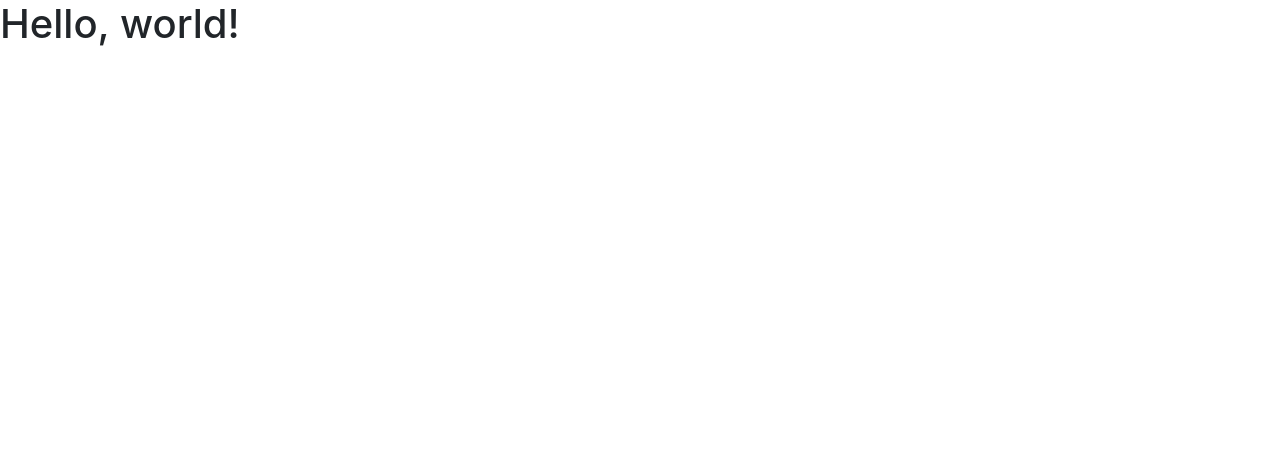
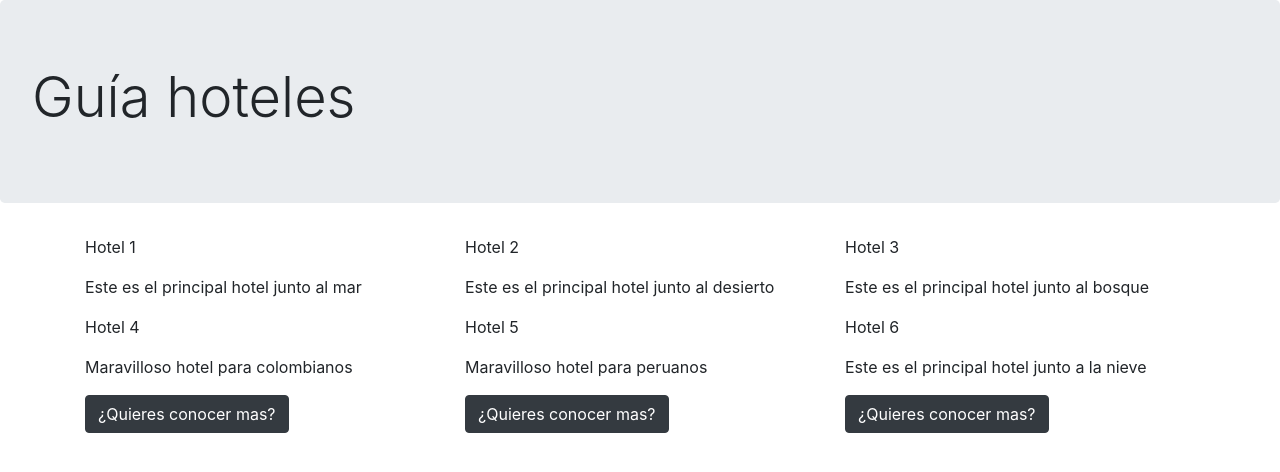
Before and after one commit to lotharking/Web-hotels-page, a website: page index.html in a window 1280 px wide. Drawn offline with nearby package versions, Linux system fonts and the light colour scheme.

Commit message:
se incluyeron las grillas

```diff
--- a/index.html
+++ b/index.html
@@ -8,10 +8,46 @@
     <!-- Bootstrap CSS -->
     <link rel="stylesheet" href="node_modules/bootstrap/dist/css/bootstrap.min.css">
 
-    <title>Hello, world!</title>
+    <!--<title>Hello, world!</title> -->
   </head>
   <body>
-    <h1>Hello, world!</h1>
+
+  <div class="jumbotron">
+ 	<h1 class="display-4">Guía hoteles</h1>
+  </div>
+	<div class="container">
+  	<div class="row">
+    <div class="col-sm">
+	<p>Hotel 1</p>
+      <p>Este es el principal hotel junto al mar</p>
+    </div>
+    <div class="col-sm">
+	<p>Hotel 2</p>
+      <p>Este es el principal hotel junto al desierto</p>
+    </div>
+    <div class="col-sm">
+	<p>Hotel 3</p>
+      <p>Este es el principal hotel junto al bosque</p>
+    </div>
+  </div>
+  <div class="row">
+    <div class="col-sm">
+	<p>Hotel 4</p>
+      <p>Maravilloso hotel para colombianos</p>
+	  <a class="btn btn-dark" href="#" role="button">¿Quieres conocer mas?</a>
+    </div>
+    <div class="col-sm">
+	<p>Hotel 5</p>
+      <p>Maravilloso hotel para peruanos</p>
+	  <a class="btn btn-dark" href="#" role="button">¿Quieres conocer mas?</a>
+    </div>
+    <div class="col-sm">
+	<p>Hotel 6</p>
+      <p>Este es el principal hotel junto a la nieve</p>
+	  <a class="btn btn-dark" href="#" role="button">¿Quieres conocer mas?</a>
+    </div>
+  </div>
+	</div>
 
     <!-- Optional JavaScript -->
     <!-- jQuery first, then Popper.js, then Bootstrap JS -->
```
